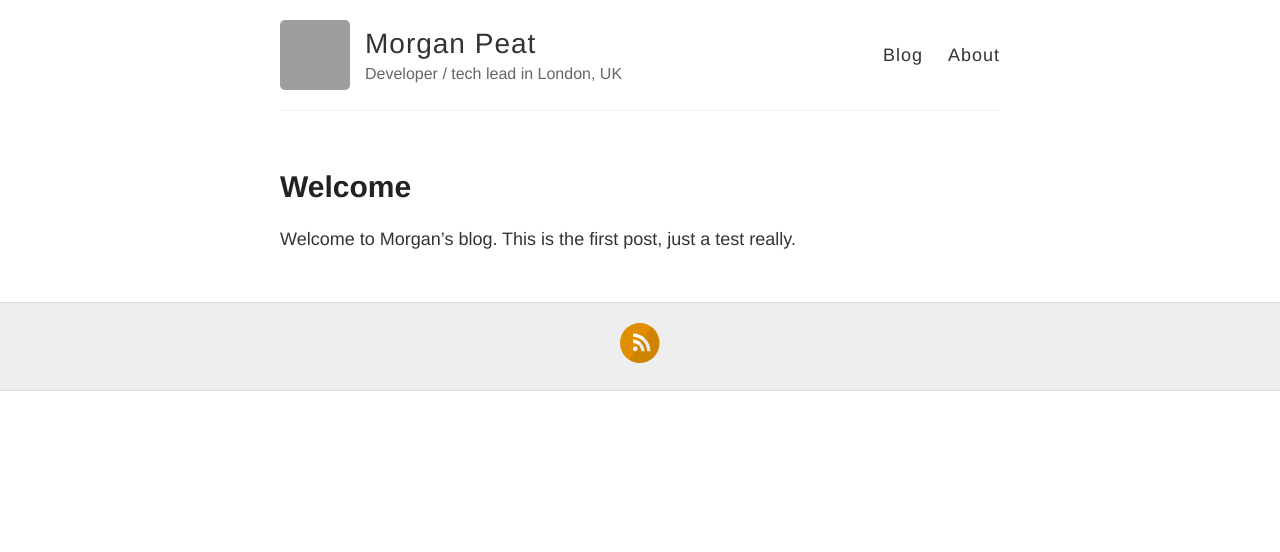
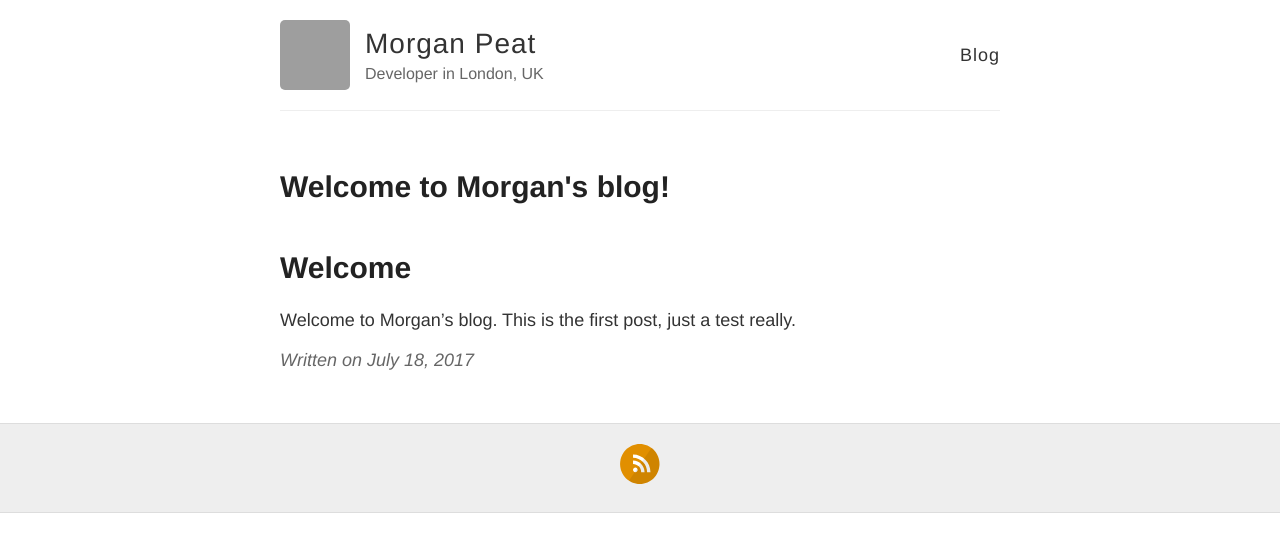
Before and after one commit to MorganPeat/MorganPeat.github.io, a Jekyll site: the page built from _posts/2017-07-18-my-first-post.md, in a window 1280 px wide. Shown: the top 552 px of the page. Built offline with Jekyll 4.4.1, drawn with Linux system fonts in a browser that asks for light colours; comment, search, counter and statistics services are not loaded; grey boxes are pictures that could not be loaded.

Commit message:
Few bits of updated config to get the site to look better

```diff
--- a/_config.yml
+++ b/_config.yml
@@ -4,7 +4,7 @@ excerpt_separator: <!--more-->
 title: Morgan's blog
 description: Random thoughts and findings
 name: Morgan Peat
-description: Developer / tech lead in London, UK
+description: Developer in London, UK
 avatar: https://en.gravatar.com/userimage/74293608/e7fb4decc16d596eb15cb04484716ff7.jpg
 
 
--- a/_layouts/default.html
+++ b/_layouts/default.html
@@ -28,7 +28,6 @@
 
           <nav>
             <a href="{{ site.baseurl }}/">Blog</a>
-            <a href="{{ site.baseurl }}/about">About</a>
           </nav>
         </header>
       </div>
```
Also changed, not shown: _posts/2017-07-18-my-first-post.md (+1 -1 lines).
